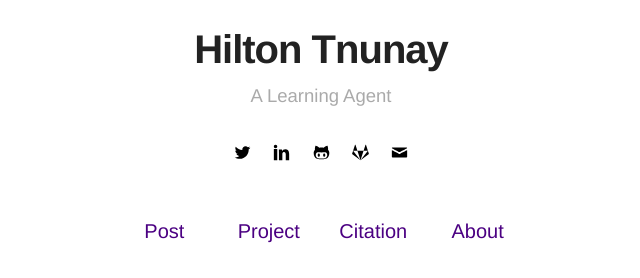
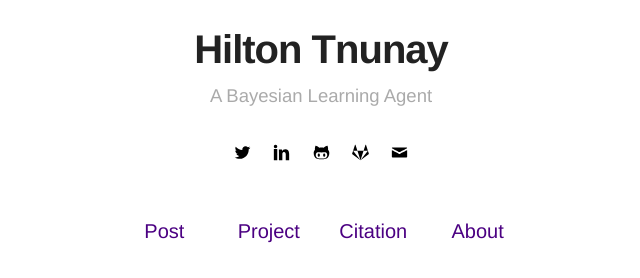
Before and after one commit to tnunay/tnunay.github.io, a Jekyll site: the page built from index.html, in a window 1280 px wide. Shown: the part 256-534 px from the top of the page, without its empty margins (319-959 px from the left). Built offline with Jekyll 4.4.1, drawn with Linux system fonts in a browser that asks for light colours.

Commit message:
Update github

```diff
--- a/_config.yml
+++ b/_config.yml
@@ -1,6 +1,6 @@
 # main text of home
 name: Hilton Tnunay
-bio: A Learning Agent
+bio: A Bayesian Learning Agent
 
 # twitter summary info
 description: Blog about personal views and projects
```
Also changed, not shown: README.md.
